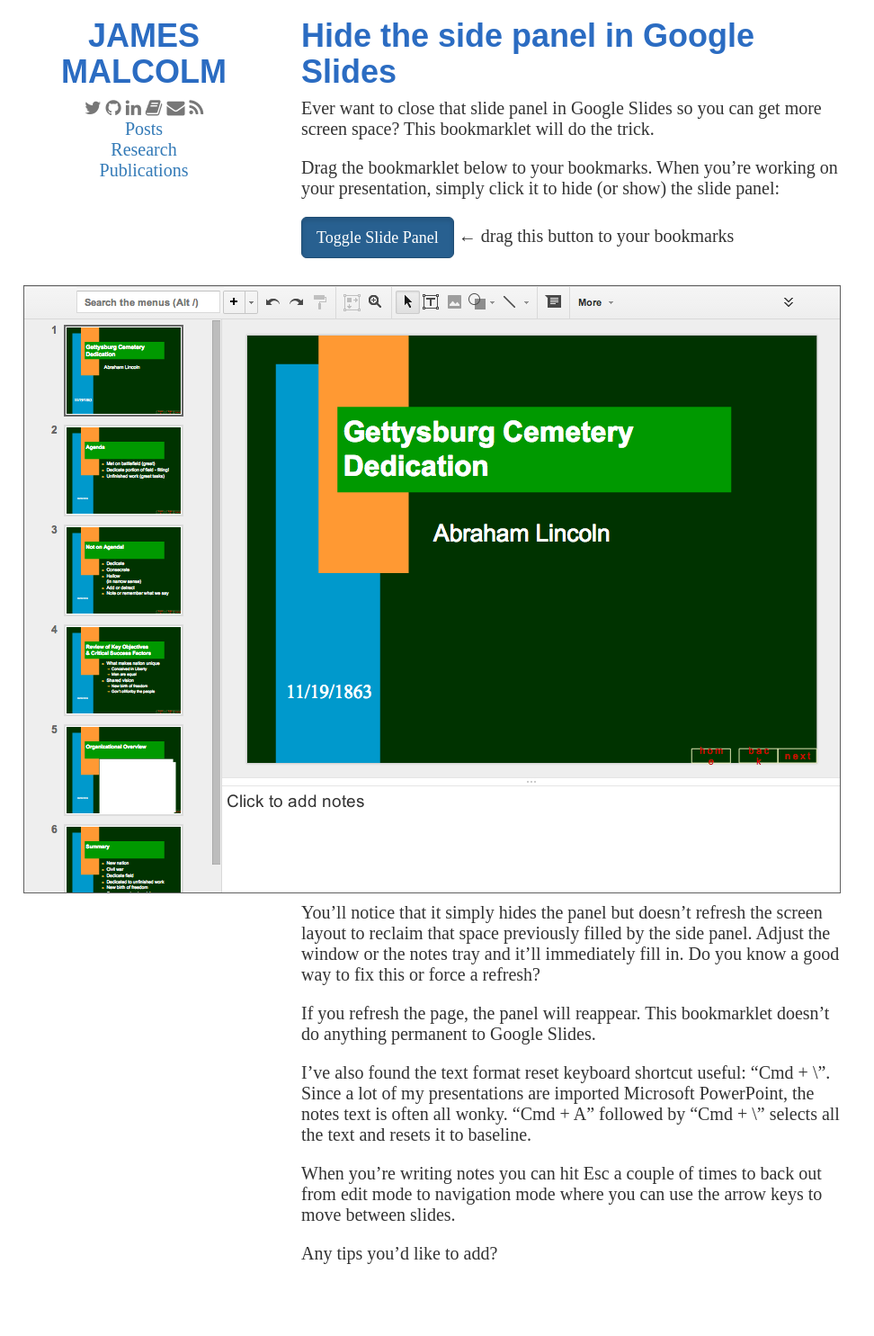
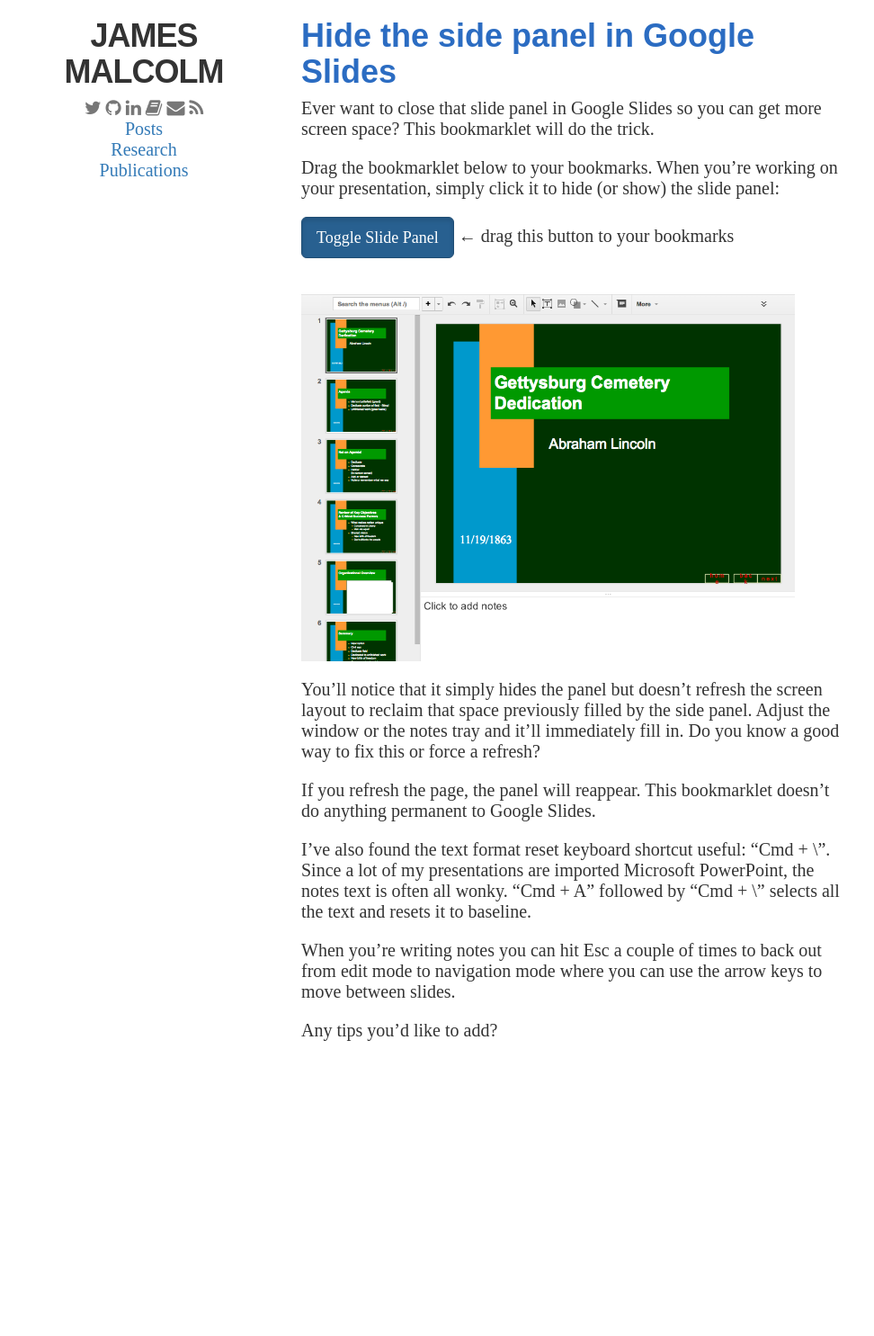
Before and after one commit to jgmalcolm/jgmalcolm.github.io, a Jekyll site: the page built from _posts/2014-04-20-hide-side-panel.md, in a window 1280 px wide. Shown: the whole page at 90% size, without its empty margins (0-972 px from the left). Built offline with Jekyll 4.4.1, drawn with Linux system fonts in a browser that asks for light colours; nearby versions of some CDN libraries; comment, search, counter and statistics services are not loaded; after the commit the page ends 1237 px from its top, so only the background shows below that.

Commit message:
pad the images

```diff
--- a/_posts/2014-04-20-hide-side-panel.md
+++ b/_posts/2014-04-20-hide-side-panel.md
@@ -16,7 +16,7 @@
 <div class="gallery">
   <a href="/images/slides-before.png" data-gallery="slides"
      title="Normal Google Slide view with side panel for scrolling through slides.">
-     <img class="thumb" src="/images/slides-before.png" width="50%"></a>
+     <img src="/images/slides-before.png"></a>
   <a href="/images/slides-after.png" data-gallery="slides"
      title="Hiding the side panel gives more room."></a>
 </div>
--- a/css/overrides.css
+++ b/css/overrides.css
@@ -72,7 +72,7 @@
 #social a {
     color: #777777;
 }
-#logo a {
+#logo {
     color: inherit;
     text-decoration: none;
     letter-spacing: -1px;
@@ -91,6 +91,8 @@
 #content img {
     width: 90%;
     align: center;
+    padding-top: 20px;
+    padding-bottom: 20px;
 }
 #content img.thumb {
     width: inherit;
```
